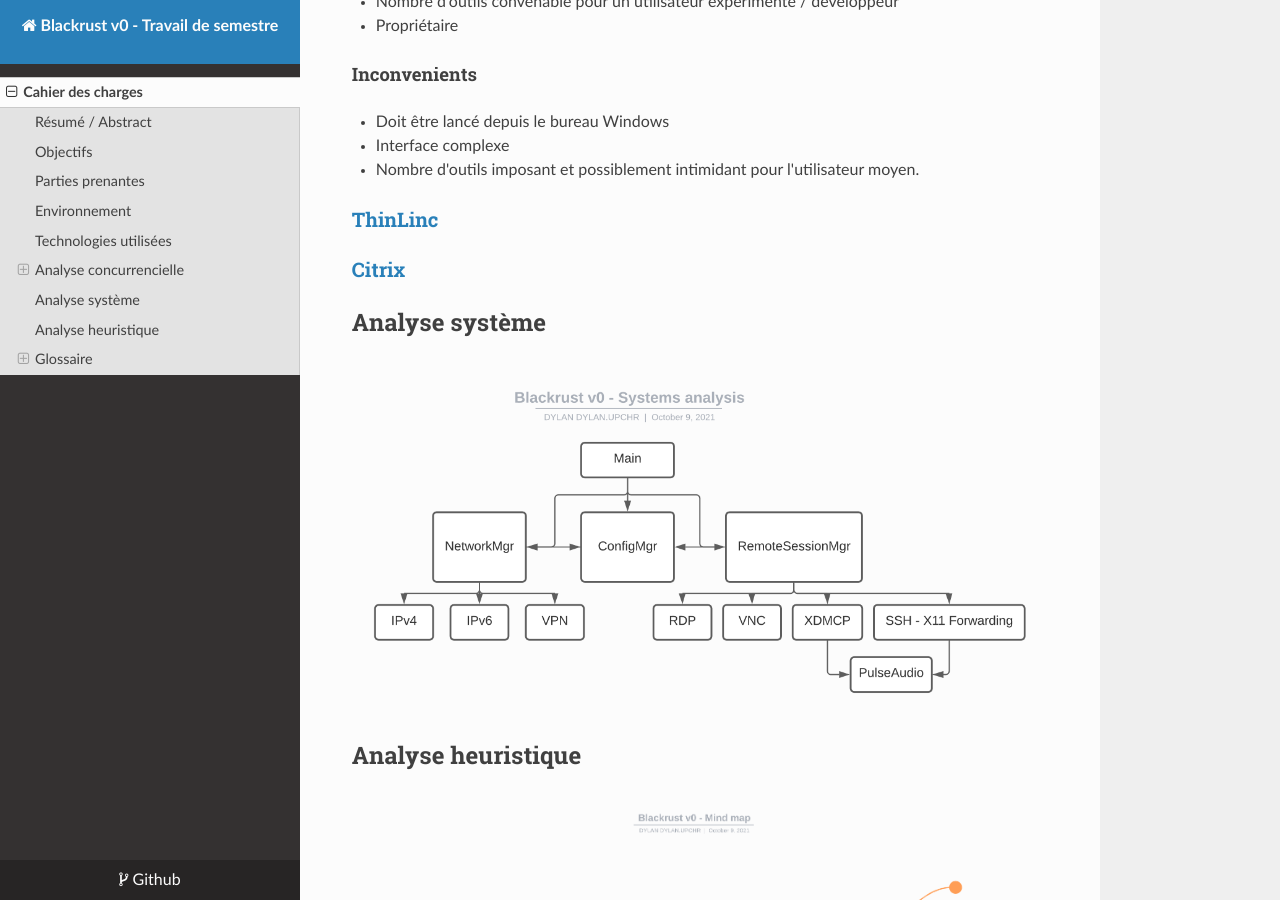
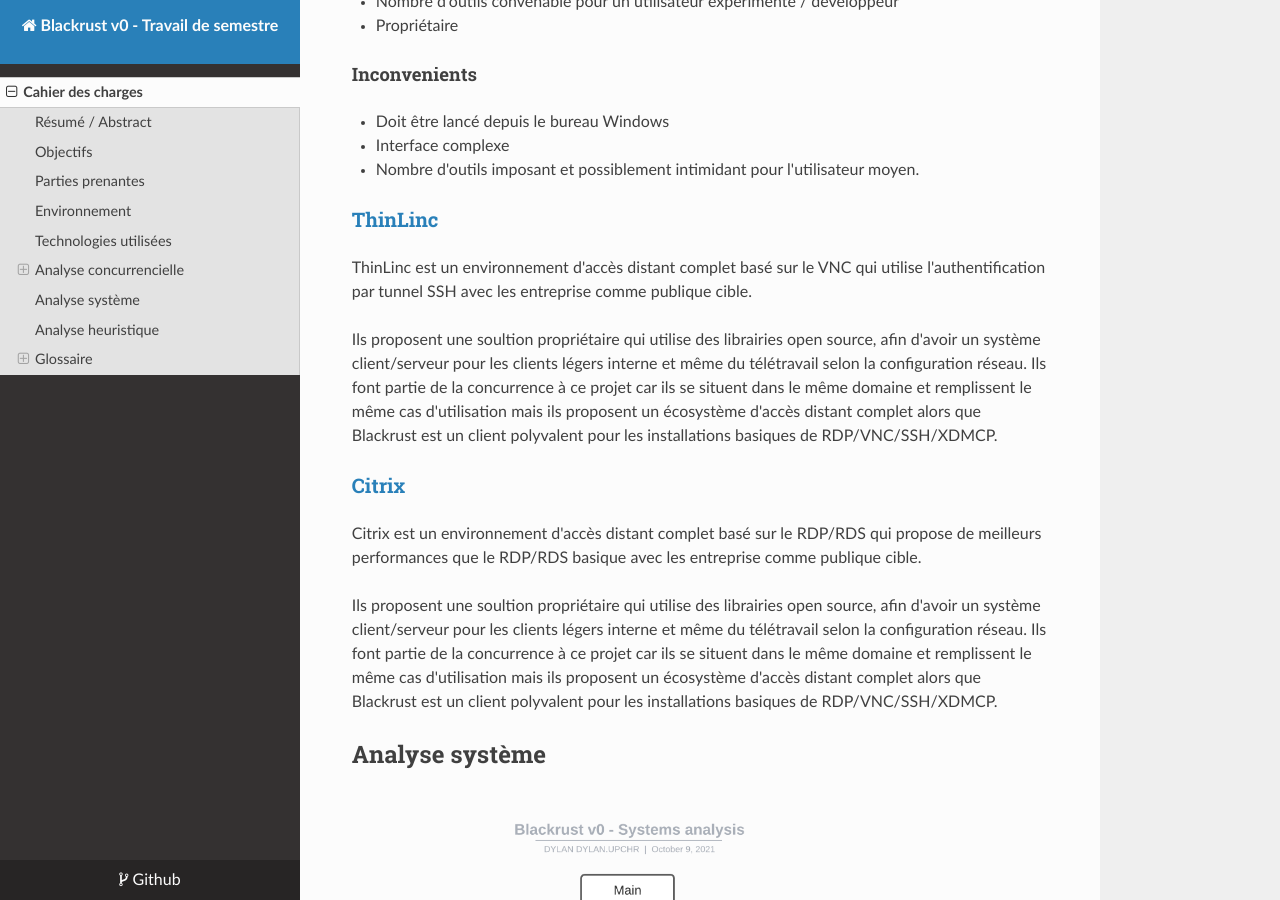
Before and after one commit to DylanUpchr/Blackrust, an MkDocs documentation site: the page built from docs/index.md, in a window 1280 px wide and 900 px high, scrolled down 3137 px. Built offline with MkDocs 1.6.1, drawn with Linux system fonts in a browser that asks for light colours; nearby versions of some CDN libraries; some of the changed text lies outside the part shown.

Commit message:
Updated CdC

```diff
--- a/docs/index.md
+++ b/docs/index.md
@@ -8,7 +8,7 @@
 
 Blackrust v0 is a multi-architecture program for linux that , at the startup of the computer, will offer a remote desktop session via many protocols aswell as an offline local desktop.
 
-This projet is a thin client, which aims to reduce the size and cost of the many machines given to employees in a company. These thin clients will connect to a centralized server where the users workspace will be and will offer greater processing power.
+This project is a thin client, which aims to reduce the size and cost of the many machines given to employees in a company. These thin clients will connect to a centralized server where the users workspace will be and will offer greater processing power.
 ## Objectifs
 Logiciel qui permet de:
 
@@ -91,10 +91,14 @@
 - Nombre d'outils imposant et possiblement intimidant pour l'utilisateur moyen.
 
 ### [ThinLinc](https://www.cendio.com/)
+ThinLinc est un environnement d'accès distant complet basé sur le VNC qui utilise l'authentification par tunnel SSH avec les entreprise comme publique cible.
 
+Ils proposent une soultion propriétaire qui utilise des librairies open source, afin d'avoir un système client/serveur pour les clients légers interne et même du télétravail selon la configuration réseau. Ils font partie de la concurrence à ce projet car ils se situent dans le même domaine et remplissent le même cas d'utilisation mais ils proposent un écosystème d'accès distant complet alors que Blackrust est un client polyvalent pour les installations basiques de RDP/VNC/SSH/XDMCP.
 
 ### [Citrix](https://www.citrix.com/)
+Citrix est un environnement d'accès distant complet basé sur le RDP/RDS qui propose de meilleurs performances que le RDP/RDS basique avec les entreprise comme publique cible.
 
+Ils proposent une soultion propriétaire qui utilise des librairies open source, afin d'avoir un système client/serveur pour les clients légers interne et même du télétravail selon la configuration réseau. Ils font partie de la concurrence à ce projet car ils se situent dans le même domaine et remplissent le même cas d'utilisation mais ils proposent un écosystème d'accès distant complet alors que Blackrust est un client polyvalent pour les installations basiques de RDP/VNC/SSH/XDMCP.
 ## Analyse système
 ![Analyse système](./img/blackrust-systems-analysis.png)
 ## Analyse heuristique
```
